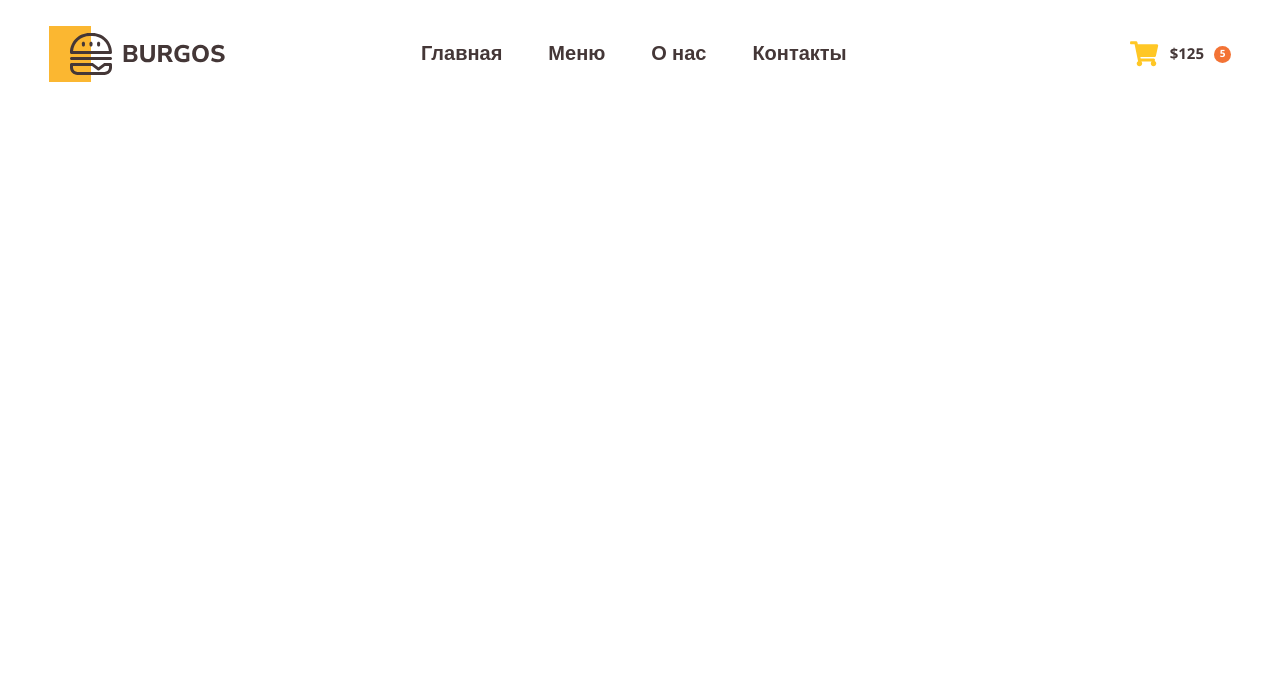
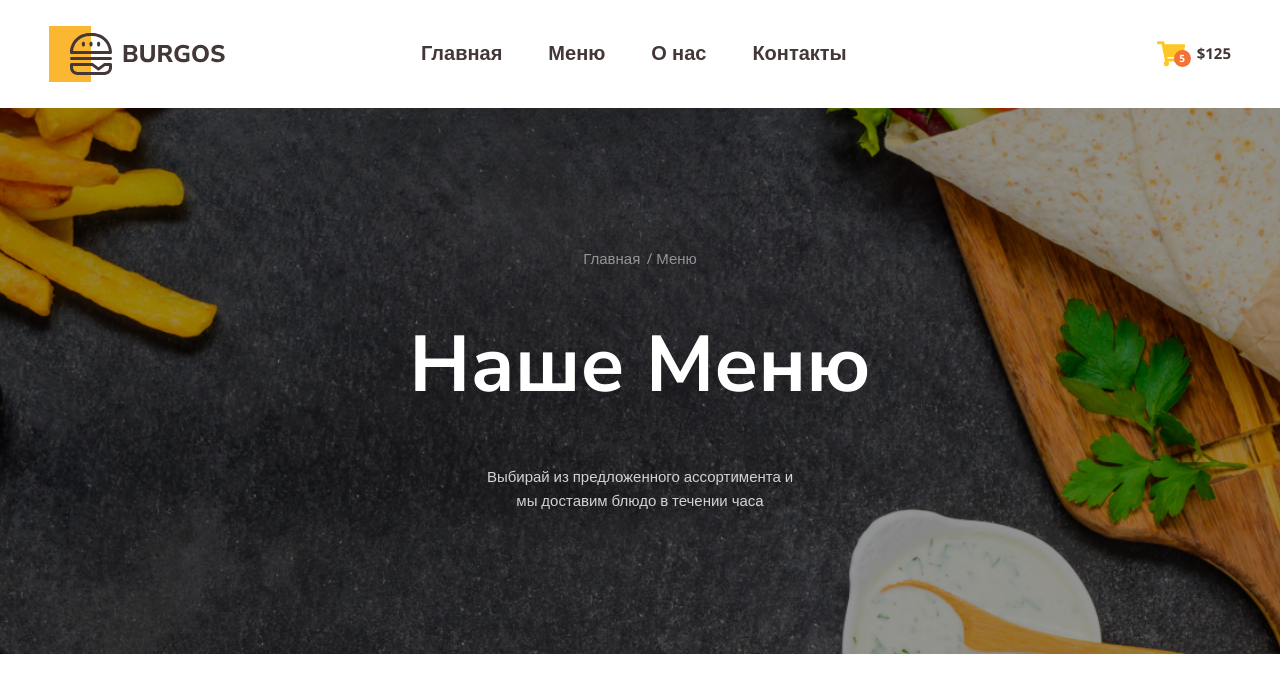
Before and after one commit to annblok/FrontendBlok-Module01-Burger, a plain HTML site: page index.html in a window 1280 px wide. Drawn offline with nearby package versions, Linux system fonts and the light colour scheme.

Commit message:
style hero block

```diff
--- a/index.html
+++ b/index.html
@@ -21,9 +21,22 @@
                     <a href="#" class="nav-link">О нас</a>
                     <a href="#" class="nav-link">Контакты</a>
                 </nav>
-                <a href="#" class="cart">$125 <span class="cart-count">5</span></a>
+                <a href="#" class="cart">
+                    $125
+                    <span class="cart-count">5</span>
+                </a>
             </div>
         </div>
     </header>
+    <section class="hero">
+        <div class="container">
+            <ul class="breadcrumbs">
+                <li class="breadcrumbs-item"><a class="breadcrumbs-link" href="#">Главная</a></li>
+                <li class="breadcrumbs-item">Меню</li>
+            </ul>
+            <h1 class="hero-title">Наше меню</h1>
+            <p class="hero-description">Выбирай из предложенного ассортимента и мы доставим блюдо в течении часа</p>
+        </div>
+    </section>
 </body>
 </html>
--- a/styles/main.css
+++ b/styles/main.css
@@ -6,10 +6,15 @@
     --accent-dark: #F37335;
     --dark: #443737;
     --light: #FFFFFF;
+    --light-rgb: 255, 255, 255;
 }
 
 body {
     font-family: var(--open-sans);
+}
+
+a {
+    text-decoration: none;
 }
 
 .container {
@@ -19,6 +24,8 @@ body {
     padding-left: 15px;
     padding-right: 15px;
 }
+
+/* Header */
 
 .header {
     display: flex;
@@ -45,7 +52,6 @@ body {
 
 .nav-link {
     color: var(--dark);
-    text-decoration: none;
     font-size: 20px;
     font-weight: 600;
 }
@@ -67,9 +73,9 @@ body {
     align-items: center;
     gap: 10px;
     color: var(--dark);
-    text-decoration: none;
     font-size: 15px;
     font-weight: 700;
+    position: relative;
 }
 
 .cart::before {
@@ -92,4 +98,66 @@ body {
     color: var(--light);
     background-color: var(--accent-dark);
     border-radius: 100%;
+    position: absolute;
+    left: 17px;
+    bottom: 0;
 }
+
+/* Hero */
+
+.hero {
+    background-image: url(../images/hero.jpg);
+    background-repeat: no-repeat;
+    background-size: cover;
+    background-position: center center;
+    text-align: center;
+    padding-top: 142px;
+    padding-bottom: 142px;
+}
+
+.breadcrumbs {
+    display: flex;
+    align-items: center;
+    justify-content: center;
+    gap: 16px;
+    list-style-type: none;
+    padding-left: 0;
+    color: rgba(var(--light-rgb), .5);
+    font-size: 15px;
+    margin-top: 0;
+    margin-bottom: 0;
+}
+
+.breadcrumbs-item {
+    position: relative;
+}
+
+.breadcrumbs-item:not(:last-child)::after {
+    content: '/';
+    position: absolute;
+    right: -12px;
+}
+
+.breadcrumbs-link {
+    color: rgba(var(--light-rgb), .5);
+}
+
+.breadcrumbs-link:hover {
+    color: var(--accent-light);
+}
+
+.hero-title {
+    color: var(--light);
+    font-family: var(--nunito-sans);
+    font-size: 79px;
+    font-weight: 700;
+    text-transform: capitalize;
+}
+
+.hero-description {
+    max-width: 320px;
+    margin: 0 auto;
+    color: rgba(var(--light-rgb), .8);
+    font-size: 15px;
+    line-height: 160%;
+}
```
Also changed, not shown: images/hero.jpg (added).
